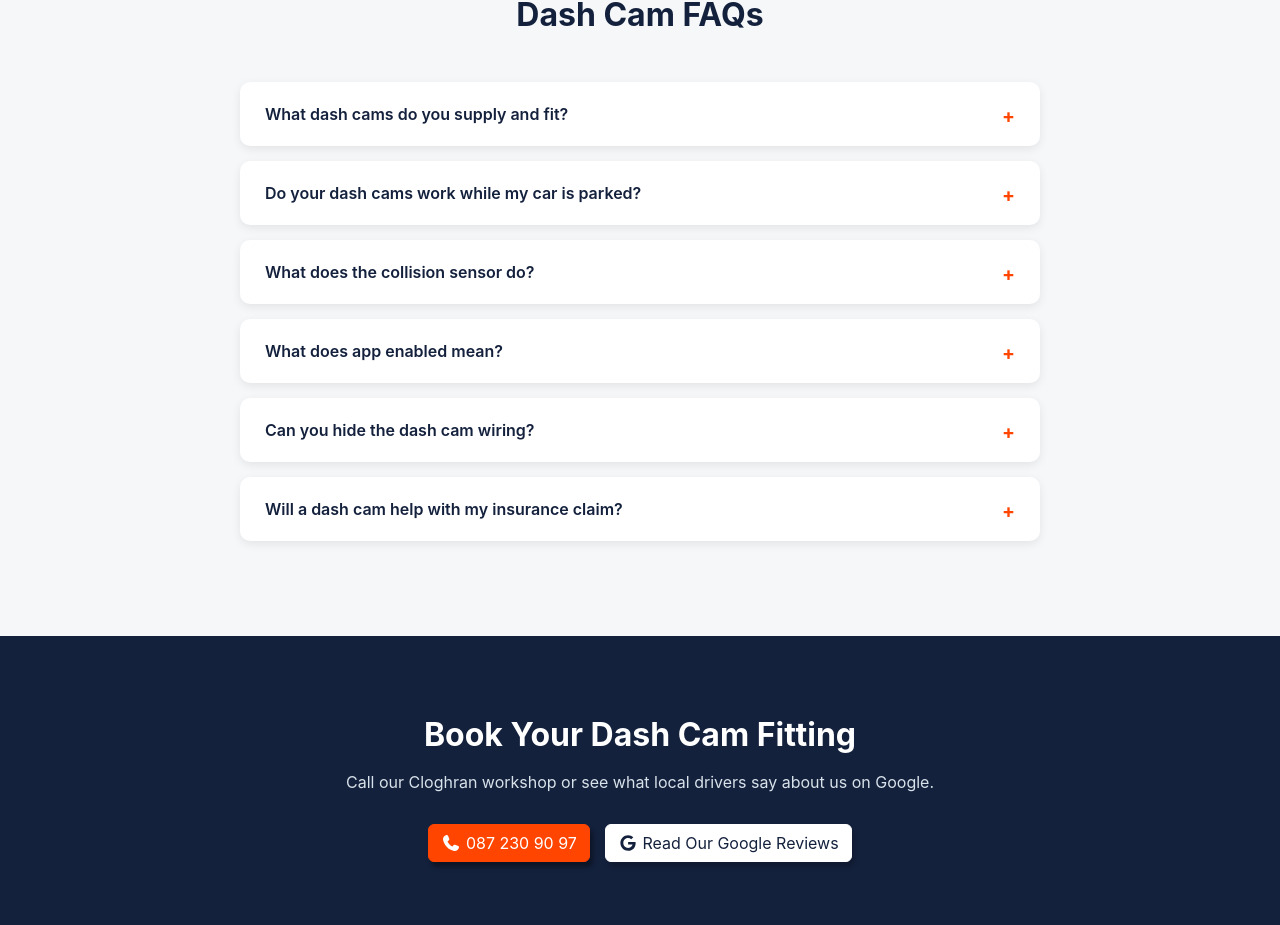
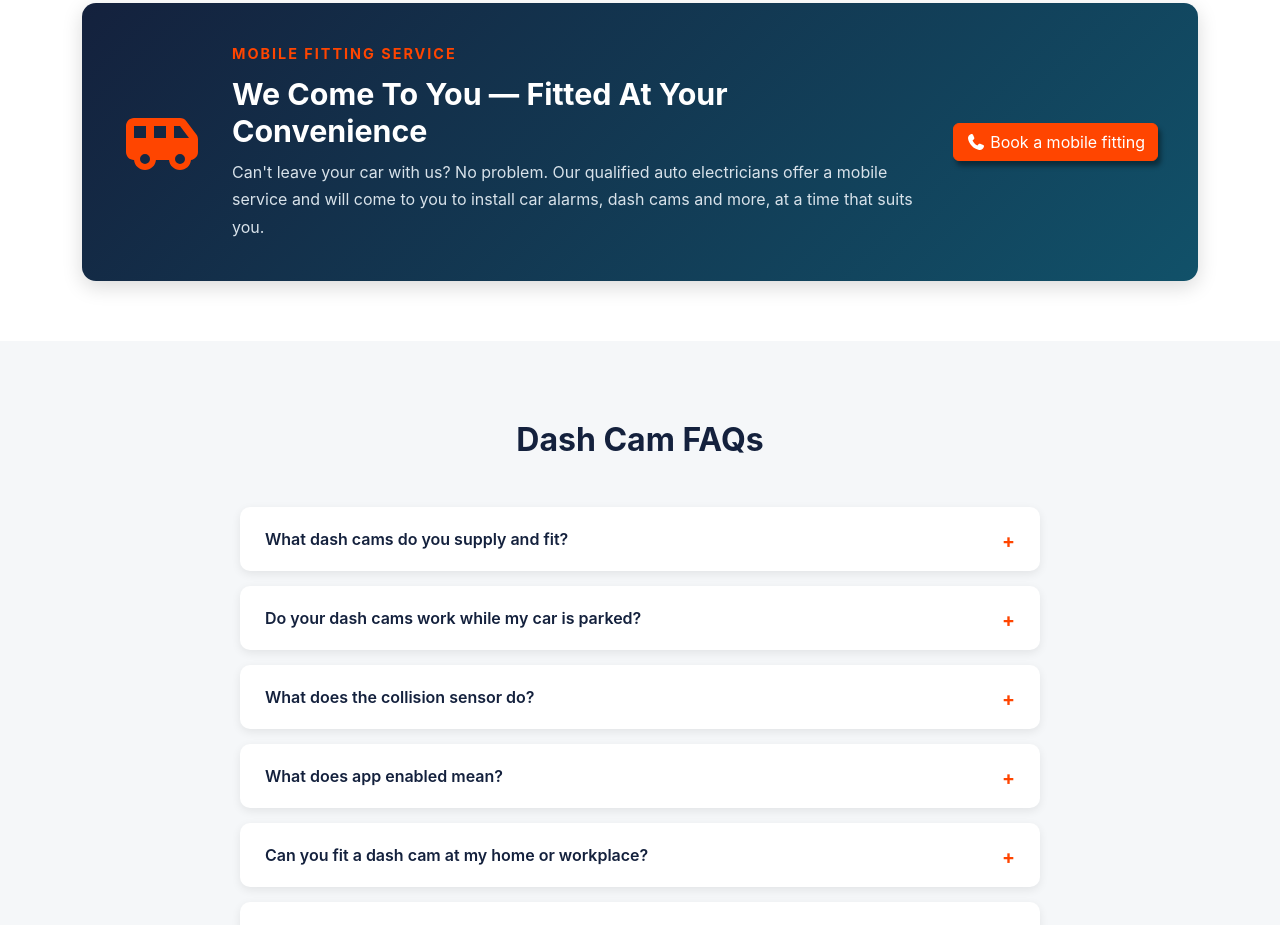
Before and after one commit to nemixu/airport-auto-electrics, a React (Vite) app: page /dash-cams in a window 1280 px wide. Shown: the part 1854-2779 px from the top of the page. Built offline with nearby package versions, Linux system fonts and the light colour scheme.

Commit message:
more changes

```diff
--- a/index.html
+++ b/index.html
@@ -9,7 +9,7 @@
     <title>Airport Auto Electrics | Auto Electricians Dublin Airport & North Dublin</title>
     <meta
       name="description"
-      content="Airport Auto Electrics is North Dublin's trusted auto electrician, based next to Dublin Airport. Sole Irish agents for Patrolline car alarms. Azdome & Q6 dash cams, reverse cameras, alternators, starter motors and fault finding, fitted by qualified electricians with 38+ years' experience."
+      content="Airport Auto Electrics is North Dublin's trusted auto electrician, based next to Dublin Airport. Sole Irish agents for Patrolline car alarms. Azdome & Q6 dash cams, reverse cameras, alternators, starter motors and fault finding, fitted by qualified electricians with 38+ years' experience. Mobile fitting available - we come to you."
     />
     <meta name="robots" content="index, follow" />
     <link rel="canonical" href="https://airportautoelectrics.ie/" />
@@ -24,7 +24,7 @@
     />
     <meta
       property="og:description"
-      content="Sole Irish agents for Patrolline car alarms. Azdome & Q6 dash cams, reverse cameras, alternators, starter motors and fault finding near Dublin Airport."
+      content="Sole Irish agents for Patrolline car alarms. Azdome & Q6 dash cams, reverse cameras, alternators, starter motors and fault finding near Dublin Airport. Mobile fitting - we come to you."
     />
     <meta property="og:url" content="https://airportautoelectrics.ie/" />
     <meta property="og:image" content="https://airportautoelectrics.ie/social-share.jpg" />
@@ -48,6 +48,7 @@
         "@id": "https://airportautoelectrics.ie/#business",
         "name": "Airport Auto Electrics",
         "url": "https://airportautoelectrics.ie/",
+        "description": "Auto electricians near Dublin Airport offering a mobile fitting service: we come to you and install at your convenience.",
         "telephone": "+353872309097",
         "email": "airportautoelec@gmail.com",
         "priceRange": "€€",
@@ -64,6 +65,7 @@
           "longitude": -6.240260384007048
         },
         "hasMap": "https://www.google.com/maps?cid=16022040228269042277",
+        "sameAs": ["https://www.instagram.com/airportautoelec/"],
         "openingHoursSpecification": [
           {
             "@type": "OpeningHoursSpecification",
--- a/src/App.css
+++ b/src/App.css
@@ -784,3 +784,56 @@ a:hover {
     padding: 150px 0 60px;
   }
 }
+
+/* Mobile fitting banner */
+.mobile-service {
+  padding: 60px 0;
+  background: #fff;
+}
+
+.mobile-service-inner {
+  display: flex;
+  align-items: center;
+  gap: 30px;
+  background: linear-gradient(135deg, #14213d 0%, #115169 100%);
+  border-radius: 14px;
+  box-shadow: 0 6px 20px rgba(0, 0, 0, 0.15);
+  padding: 40px;
+}
+
+.mobile-service-icon {
+  font-size: 64px;
+  height: 1em;
+  color: #ff4500;
+  flex-shrink: 0;
+}
+
+.mobile-service-content {
+  flex: 1;
+}
+
+.mobile-service-heading {
+  color: #fff;
+  font-weight: 700;
+  font-size: clamp(1.4rem, 3vw, 1.9rem);
+  margin-bottom: 10px;
+}
+
+.mobile-service-text {
+  color: #d8e2ea;
+  margin-bottom: 0;
+  line-height: 1.7;
+}
+
+.mobile-service-btn {
+  flex-shrink: 0;
+  white-space: nowrap;
+}
+
+@media only screen and (max-width: 991px) {
+  .mobile-service-inner {
+    flex-direction: column;
+    text-align: center;
+    padding: 35px 25px;
+  }
+}
--- a/src/components/About.jsx
+++ b/src/components/About.jsx
@@ -53,6 +53,8 @@ function About() {
               starter motors, and full auto-electrical fault finding and
               diagnostics. Easily reached from Dublin Airport, we offer competitive rates, honest advice and fast
               turnaround for drivers across Dublin, Co.Dublin and surrounding areas.
+              Can&apos;t get to us? Our mobile service means we come to you and
+              fit at your convenience.
             </p>
           </div>
           <div className="col-lg-6 text-center">
--- a/src/components/Home.jsx
+++ b/src/components/Home.jsx
@@ -2,6 +2,7 @@ import React from 'react';
 import SEO from './SEO';
 import About from './About';
 import Contact from './Contact';
+import MobileServiceBanner from './MobileServiceBanner';
 import Services from './Services';
 import { localBusinessSchema } from '../seoData';
 
@@ -10,7 +11,7 @@ function Home() {
     <>
       <SEO
         title="Airport Auto Electrics | Auto Electricians Dublin Airport & North Dublin"
-        description="Airport Auto Electrics is North Dublin's trusted auto electrician, based next to Dublin Airport. Sole Irish agents for Patrolline car alarms. Azdome & Q6 dash cams, reverse cameras, alternators, starter motors and fault finding, fitted by qualified electricians with 38+ years' experience."
+        description="Airport Auto Electrics is North Dublin's trusted auto electrician, based next to Dublin Airport. Sole Irish agents for Patrolline car alarms. Azdome & Q6 dash cams, reverse cameras, alternators, starter motors and fault finding, fitted by qualified electricians with 38+ years' experience. Mobile fitting available - we come to you."
         path="/"
         jsonLd={localBusinessSchema('/')}
       />
@@ -23,7 +24,7 @@ function Home() {
               </h1>
               <p className="sub-landing-text text-white">
                 Dublin Airport &amp; North Dublin's trusted auto electricians
-                &mdash; Patrolline car alarms, dash cams &amp; vehicle electrics
+                &mdash; Patrolline car alarms, dash cams &amp; vehicle electrics, fitted at our workshop or at your door
               </p>
               <a
                 href="tel:+353872309097"
@@ -38,6 +39,7 @@ function Home() {
         </div>
       </section>
       <About />
+      <MobileServiceBanner id="mobile-service" />
       <Services />
       <Contact />
     </>
--- /dev/null
+++ b/src/components/MobileServiceBanner.jsx
@@ -0,0 +1,36 @@
+import { faPhone, faVanShuttle } from '@fortawesome/free-solid-svg-icons';
+import { FontAwesomeIcon } from '@fortawesome/react-fontawesome';
+import React from 'react';
+
+function MobileServiceBanner({ id }) {
+  return (
+    <section className="mobile-service" id={id}>
+      <div className="container">
+        <div className="mobile-service-inner">
+          <FontAwesomeIcon
+            icon={faVanShuttle}
+            className="mobile-service-icon"
+          />
+          <div className="mobile-service-content">
+            <p className="section-eyebrow">Mobile Fitting Service</p>
+            <h2 className="mobile-service-heading">
+              We Come To You &mdash; Fitted At Your Convenience
+            </h2>
+            <p className="mobile-service-text">
+              Can&apos;t leave your car with us? No problem. Our qualified
+              auto electricians offer a mobile service and will come to you
+              to install car alarms, dash cams and more, at a time that
+              suits you.
+            </p>
+          </div>
+          <a href="tel:+353872309097" className="btn btn-call mobile-service-btn">
+            <FontAwesomeIcon icon={faPhone} className="pr-2" /> Book a mobile
+            fitting
+          </a>
+        </div>
+      </div>
+    </section>
+  );
+}
+
+export default MobileServiceBanner;
--- a/src/components/Services.jsx
+++ b/src/components/Services.jsx
@@ -1,4 +1,4 @@
-import { faShieldHalved, faVideo } from '@fortawesome/free-solid-svg-icons';
+import { faShieldHalved, faVanShuttle, faVideo } from '@fortawesome/free-solid-svg-icons';
 import { FontAwesomeIcon } from '@fortawesome/react-fontawesome';
 import React from 'react';
 import { Link } from 'react-router-dom';
@@ -55,6 +55,12 @@ const servicesData = [
     image: Sensor,
     description:
       'Front and rear parking sensor fitting for extra confidence when parking in busy Dublin streets and car parks.',
+  },
+  {
+    title: 'Mobile Fitting Service',
+    icon: faVanShuttle,
+    description:
+      'Cannot get to us? We come to you and install at your convenience, so you can get a car alarm, dash cam or other fitting done without losing your day.',
   },
   {
     title: 'Auto Electrical Fault Finding',
--- a/src/pages/CarAlarms.jsx
+++ b/src/pages/CarAlarms.jsx
@@ -10,6 +10,7 @@ import React from 'react';
 import { Link } from 'react-router-dom';
 import CTASection from '../components/CTASection';
 import FAQSection from '../components/FAQSection';
+import MobileServiceBanner from '../components/MobileServiceBanner';
 import PageHero from '../components/PageHero';
 import SEO from '../components/SEO';
 import { faqSchema, localBusinessSchema, serviceSchema } from '../seoData';
@@ -31,7 +32,7 @@ const patrollineHighlights = [
     icon: faScrewdriverWrench,
     title: 'Professionally Fitted',
     description:
-      'Every Patrolline system is installed at our Cloghran workshop by qualified auto electricians, wired in properly rather than as an afterthought.',
+      'Every Patrolline system is installed by qualified auto electricians, at our Cloghran workshop or at your door, wired in properly rather than as an afterthought.',
   },
 ];
 
@@ -74,6 +75,11 @@ const faqItems = [
       'Airport Auto Electrics is the sole Patrolline agent in Ireland. Call us on 087 230 90 97 or call into our workshop in Cloghran, near Dublin Airport, to arrange supply and fitting.',
   },
   {
+    question: 'Do you offer a mobile car alarm fitting service?',
+    answer:
+      'Yes. We offer a mobile service, so we can come to you and fit your Patrolline car alarm at a time that suits you. Call us on 087 230 90 97 to arrange it.',
+  },
+  {
     question: 'How much does it cost to fit a car alarm?',
     answer:
       'Pricing depends on your vehicle and the system that suits it best. Call us on 087 230 90 97 with your vehicle details and we will give you a clear quote.',
@@ -81,7 +87,7 @@ const faqItems = [
   {
     question: 'How long does fitting a car alarm take?',
     answer:
-      'Fitting time depends on the vehicle and the system chosen. We will confirm how long your car will be with us when you book it in at our Cloghran workshop.',
+      'Fitting time depends on the vehicle and the system chosen. We will confirm timings when you book, whether you bring the car to our Cloghran workshop or use our mobile service.',
   },
   {
     question: 'Can you fit a Patrolline alarm to my car?',
@@ -97,7 +103,7 @@ const faqItems = [
 
 function CarAlarms() {
   const description =
-    'Patrolline car alarms in Ireland. Airport Auto Electrics is the sole Irish agent for Patrolline, high-quality Italian-manufactured car alarm systems, supplied and fitted near Dublin Airport.';
+    'Patrolline car alarms in Ireland. Airport Auto Electrics is the sole Irish agent for Patrolline, high-quality Italian-manufactured car alarm systems, supplied and fitted near Dublin Airport, or at your door with our mobile fitting service.';
 
   return (
     <>
@@ -112,6 +118,7 @@ function CarAlarms() {
             description,
             path: '/car-alarms',
             brands: ['Patrolline'],
+            mobile: true,
           }),
           faqSchema(faqItems),
         ]}
@@ -212,6 +219,8 @@ function CarAlarms() {
         </div>
       </section>
 
+      <MobileServiceBanner />
+
       <FAQSection heading="Patrolline Car Alarm FAQs" items={faqItems} />
 
       <CTASection
--- a/src/pages/DashCams.jsx
+++ b/src/pages/DashCams.jsx
@@ -10,6 +10,7 @@ import React from 'react';
 import { Link } from 'react-router-dom';
 import CTASection from '../components/CTASection';
 import FAQSection from '../components/FAQSection';
+import MobileServiceBanner from '../components/MobileServiceBanner';
 import PageHero from '../components/PageHero';
 import SEO from '../components/SEO';
 import { faqSchema, localBusinessSchema, serviceSchema } from '../seoData';
@@ -63,6 +64,11 @@ const faqItems = [
       'You can connect the dash cam to the app on your smartphone to view, download and share your footage, rather than having to remove the memory card and use a computer.',
   },
   {
+    question: 'Can you fit a dash cam at my home or workplace?',
+    answer:
+      'Yes. We offer a mobile fitting service, so we can come to you and install your dash cam at a time that suits you. Call us on 087 230 90 97 to arrange it.',
+  },
+  {
     question: 'Can you hide the dash cam wiring?',
     answer:
       'Yes, we route and hide the cabling behind trim so the finish looks clean and tidy, rather than leaving a visible cable running down your windscreen.',
@@ -76,7 +82,7 @@ const faqItems = [
 
 function DashCams() {
   const description =
-    'Azdome and Q6 app-enabled dash cams with parking mode and collision sensors, supplied and fitted in Dublin by qualified auto electricians near Dublin Airport and Cloghran.';
+    'Azdome and Q6 app-enabled dash cams with parking mode and collision sensors, supplied and fitted in Dublin by qualified auto electricians near Dublin Airport and Cloghran, or at your door with our mobile fitting service.';
 
   return (
     <>
@@ -91,6 +97,7 @@ function DashCams() {
             description,
             path: '/dash-cams',
             brands: ['Azdome', 'Q6'],
+            mobile: true,
           }),
           faqSchema(faqItems),
         ]}
@@ -118,8 +125,9 @@ function DashCams() {
                 your car is parked.
               </p>
               <p className="page-section-text">
-                We supply and fit Azdome and Q6 dash cams from our workshop
-                in Cloghran, next to Dublin Airport. Every camera is app
+                We supply and fit Azdome and Q6 dash cams at our workshop
+                in Cloghran, next to Dublin Airport, or at your door with our
+                mobile service. Every camera is app
                 enabled and fitted neatly with hidden wiring, rather than
                 left as a cheap suction-mounted unit with cables hanging
                 across your windscreen.
@@ -181,6 +189,8 @@ function DashCams() {
         </div>
       </section>
 
+      <MobileServiceBanner />
+
       <FAQSection heading="Dash Cam FAQs" items={faqItems} />
 
       <CTASection
```
Also changed, not shown: src/components/Contact.jsx (+13 -2 lines), src/components/Footer.jsx (+12 -3 lines), src/seoData.js (+14 -1 lines).
